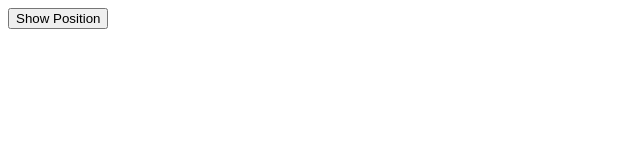
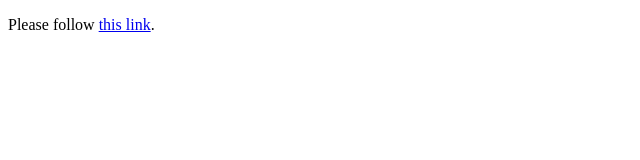
Before and after one commit to designify123/schoolapp.github.io, a plain HTML site: page index.html in a window 1280 px wide. Shown: the whole page, without its empty margins (0-640 px from the left). Drawn offline with Linux system fonts and the light colour scheme.

Commit message:
Update index.html

```diff
--- a/index.html
+++ b/index.html
@@ -1,25 +1,9 @@
 <!DOCTYPE html>
-<html lang="en">
-<head>
-<meta charset="utf-8">
-<title>Get Current Position</title>
-<script>
-    function showPosition() {
-        if(navigator.geolocation) {
-            navigator.geolocation.getCurrentPosition(function(position) {
-                var positionInfo = "Your current position is (" + "Latitude: " + position.coords.latitude + ", " + "Longitude: " + position.coords.longitude + ")";
-                document.getElementById("result").innerHTML = positionInfo;
-            });
-        } else {
-            alert("Sorry, your browser does not support HTML5 geolocation.");
-        }
-    }
-</script>
-</head>
-<body>
-    <div id="result">
-        <!--Position information will be inserted here-->
-    </div>
-    <button type="button" onclick="showPosition();">Show Position</button>
-</body>
+<html>
+  <head>
+    <meta http-equiv="refresh" content="7; url='https://www.w3docs.com'" />
+  </head>
+  <body>
+    <p>Please follow <a href="https://www.w3docs.com">this link</a>.</p>
+  </body>
 </html>
```
